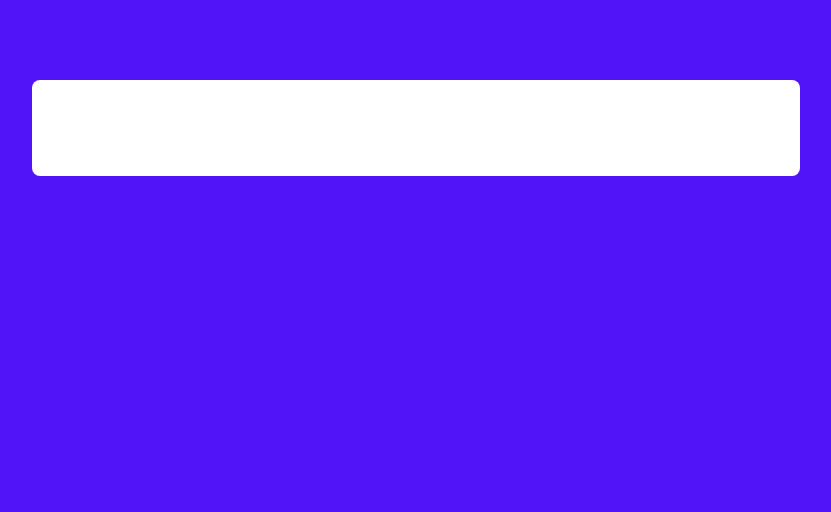
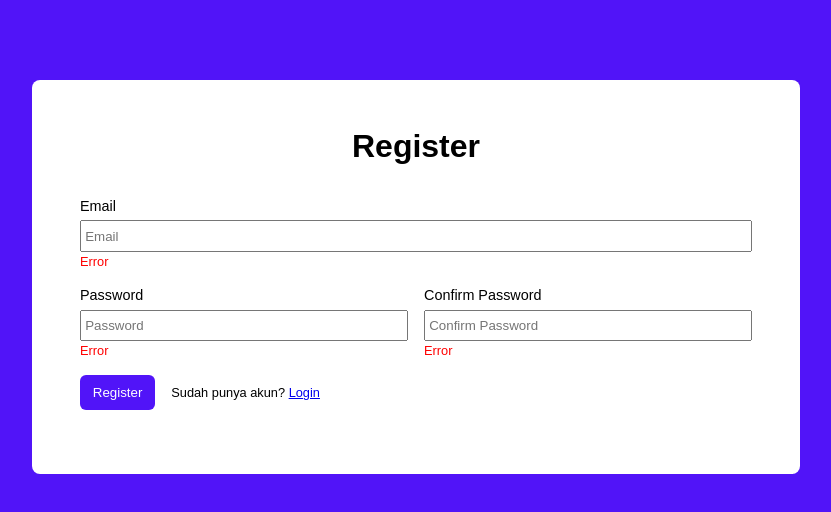
Before and after one commit to mujibur-rohman/firebase-app, a React (Create React App) app: page /register in a window 1280 px wide. Before the commit this address had no page. Shown: the top 512 px of the page, without its empty margins (224-1055 px from the left). Built offline with nearby package versions, Linux system fonts and the light colour scheme.

Commit message:
setup auth

```diff
--- a/src/App.css
+++ b/src/App.css
@@ -122,3 +122,8 @@ td.no, .action {
 .btn[disabled] {
   background-color: #642cfd9b;
 }
+
+.text-sm {
+  font-size: .8rem;
+  margin-left: 1rem;
+}
--- a/src/App.js
+++ b/src/App.js
@@ -1,6 +1,8 @@
 import { BrowserRouter, Route, Routes } from 'react-router-dom';
 import './App.css';
 import AddStudent from './component/AddStudent';
+import Login from './component/auth/Login';
+import Register from './component/auth/Register';
 import UserLists from './component/StuddentLists';
 import UpdateStudent from './component/UpdateStudent';
 
@@ -12,6 +14,8 @@ function App() {
           <Route path="/" element={<UserLists />} />
           <Route path="add" element={<AddStudent />} />
           <Route path="/update/:id" element={<UpdateStudent />} />
+          <Route path="/login" element={<Login />} />
+          <Route path="/register" element={<Register />} />
         </Routes>
       </main>
     </BrowserRouter>
--- /dev/null
+++ b/src/component/auth/Login.js
@@ -0,0 +1,42 @@
+import React from 'react';
+import { Link } from 'react-router-dom';
+
+const Login = () => {
+  return (
+    <>
+      <h1>Login</h1>
+      <form>
+        <div className="col">
+          <div className="form-group">
+            <label htmlFor="email">Email</label>
+            <input
+              id="email"
+              className="input"
+              name="email"
+              type="text"
+              placeholder="Email"
+            />
+            <span className="error-message">Error</span>
+          </div>
+          <div className="form-group">
+            <label htmlFor="password">Password</label>
+            <input
+              id="password"
+              className="input"
+              name="password"
+              type="text"
+              placeholder="Password"
+            />
+            <span className="error-message">Error</span>
+          </div>
+        </div>
+        <button className="btn btn-add">Login</button>
+        <span className="text-sm">
+          Belum punya akun? <Link to={'register'}>Register</Link>
+        </span>
+      </form>
+    </>
+  );
+};
+
+export default Login;
--- /dev/null
+++ b/src/component/auth/Register.js
@@ -0,0 +1,53 @@
+import React from 'react';
+import { Link } from 'react-router-dom';
+
+const Register = () => {
+  return (
+    <>
+      <h1>Register</h1>
+      <form autoComplete="off">
+        <div className="form-group">
+          <label htmlFor="email">Email</label>
+          <input
+            id="email"
+            className="input"
+            name="email"
+            type="text"
+            placeholder="Email"
+          />
+          <span className="error-message">Error</span>
+        </div>
+        <div className="col">
+          <div className="form-group">
+            <label htmlFor="password">Password</label>
+            <input
+              id="password"
+              className="input"
+              name="password"
+              type="text"
+              placeholder="Password"
+            />
+            <span className="error-message">Error</span>
+          </div>
+          <div className="form-group">
+            <label htmlFor="confirm-password">Confirm Password</label>
+            <input
+              id="confirm-password"
+              className="input"
+              name="confirm-password"
+              type="password"
+              placeholder="Confirm Password"
+            />
+            <span className="error-message">Error</span>
+          </div>
+        </div>
+        <button className="btn btn-add">Register</button>
+        <span className="text-sm">
+          Sudah punya akun? <Link to={'register'}>Login</Link>
+        </span>
+      </form>
+    </>
+  );
+};
+
+export default Register;
```
